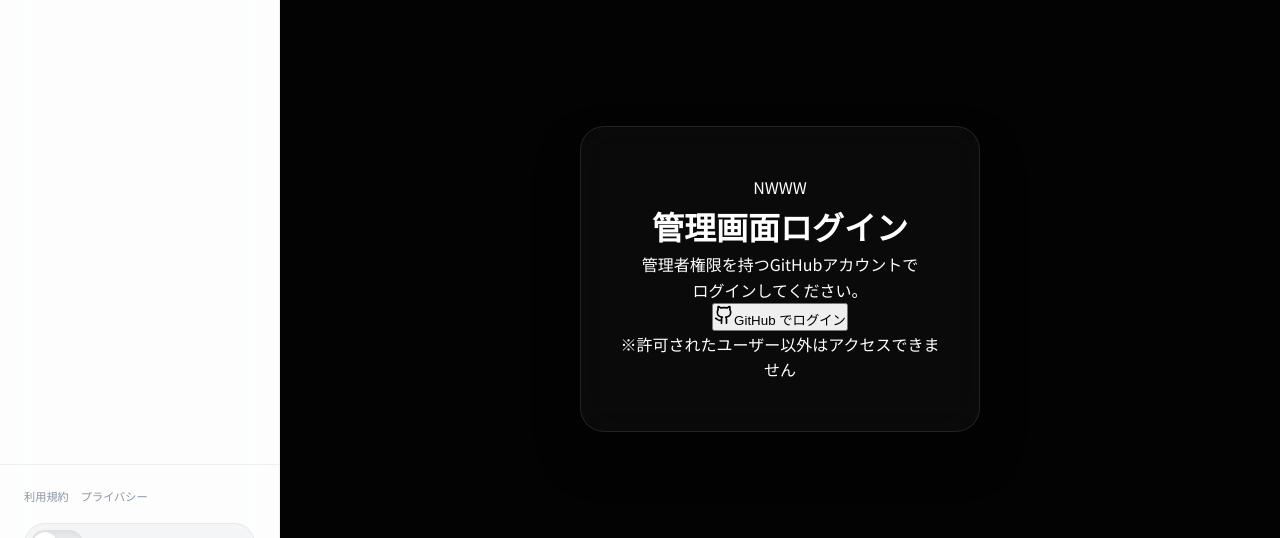
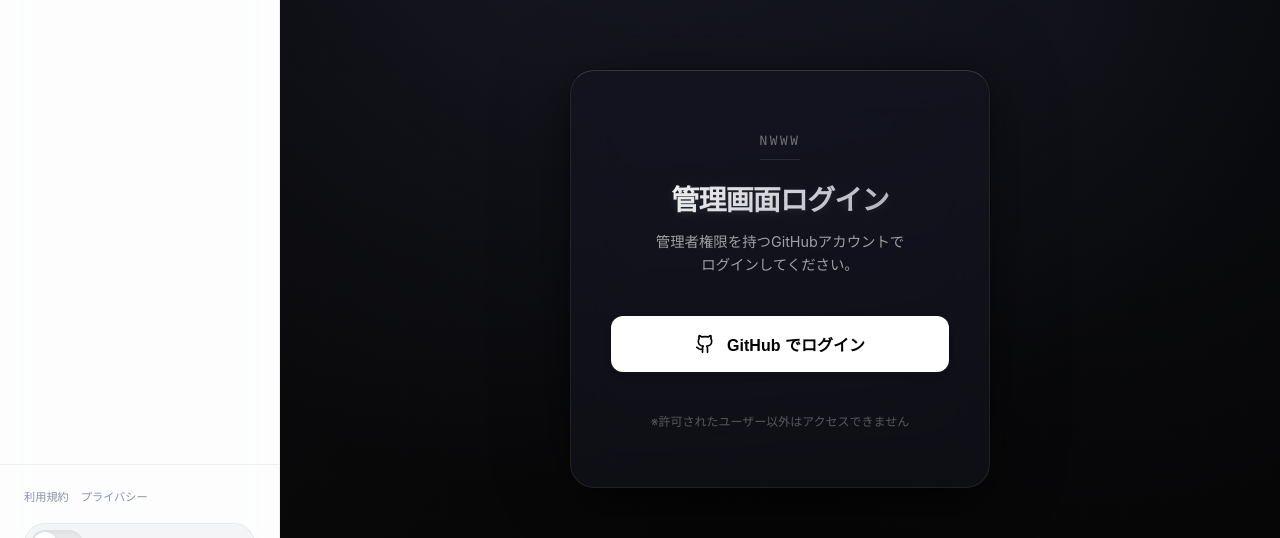
Before and after one commit to genki-kun/nwww, a Next.js app: page /auth/signin in a window 1280 px wide. Shown: the part 211-749 px from the top of the page. Built offline with nearby package versions, Linux system fonts and the light colour scheme; no server answers; the database is empty.

Commit message:
feat: upgrade sign-in page design with glassmorphism and animations

```diff
--- a/src/app/auth/signin/page.module.css
+++ b/src/app/auth/signin/page.module.css
@@ -1,93 +1,215 @@
+/* Global Container: Deep ambient background */
 .container {
     display: flex;
     align-items: center;
     justify-content: center;
     min-height: 100vh;
-    background-color: #030303;
+    background-color: #050505;
+    background-image:
+        radial-gradient(circle at 50% 0%, #1a1c29 0%, transparent 70%),
+        radial-gradient(circle at 85% 30%, rgba(40, 45, 70, 0.2) 0%, transparent 50%),
+        radial-gradient(circle at 15% 70%, rgba(30, 30, 40, 0.2) 0%, transparent 50%);
+    background-attachment: fixed;
+    /* Parallax-like feel */
     color: #fff;
-    font-family: var(--font-noto);
+    font-family: var(--font-sans, sans-serif);
+    overflow: hidden;
+    position: relative;
 }
 
-.card {
-    width: 100%;
-    max-width: 400px;
-    padding: 3rem 2rem;
-    background: rgba(255, 255, 255, 0.03);
-    border: 1px solid rgba(255, 255, 255, 0.1);
-    border-radius: 1.5rem;
-    backdrop-filter: blur(20px);
-    text-align: center;
-    box-shadow: 0 25px 50px -12px rgba(0, 0, 0, 0.5);
+/* Subtle grid overlay for texture */
+.container::before {
+    content: '';
+    position: absolute;
+    top: 0;
+    left: 0;
+    right: 0;
+    bottom: 0;
+    background-image:
+        linear-gradient(rgba(255, 255, 255, 0.02) 1px, transparent 1px),
+        linear-gradient(90deg, rgba(255, 255, 255, 0.02) 1px, transparent 1px);
+    background-size: 40px 40px;
+    opacity: 0.3;
+    pointer-events: none;
+    z-index: 1;
 }
 
-.logoSection {
+/* Glass Card */
+.card {
+    position: relative;
+    z-index: 2;
+    width: 100%;
+    max-width: 420px;
+    padding: 3.5rem 2.5rem;
+
+    background: rgba(20, 20, 30, 0.6);
+    /* Slightly darker base for better contrast */
+    backdrop-filter: blur(24px) saturate(180%);
+    -webkit-backdrop-filter: blur(24px) saturate(180%);
+
+    border: 1px solid rgba(255, 255, 255, 0.08);
+    border-top: 1px solid rgba(255, 255, 255, 0.15);
+    /* Top highlight */
+    border-radius: 1.5rem;
+
+    box-shadow:
+        0 0 0 1px rgba(0, 0, 0, 0.2),
+        /* Inner shadow */
+        0 20px 40px -10px rgba(0, 0, 0, 0.6),
+        /* Deep shadow */
+        0 0 80px rgba(0, 0, 0, 0.3);
+    /* Ambient glow */
+
+    text-align: center;
+    transform: translateY(20px);
+    opacity: 0;
+    animation: fadeInUp 0.8s cubic-bezier(0.16, 1, 0.3, 1) forwards;
+}
+
+/* Entrance Animation */
+@keyframes fadeInUp {
+    to {
+        opacity: 1;
+        transform: translateY(0);
+    }
+}
+
+/* Header Area */
+.header {
     margin-bottom: 2.5rem;
 }
 
-.subtitle {
-    margin-top: 1rem;
-    font-size: 0.75rem;
-    font-weight: 700;
-    letter-spacing: 0.3em;
-    color: rgba(255, 255, 255, 0.5);
+.logo {
+    font-family: var(--font-mono, monospace);
+    font-size: 0.8rem;
+    letter-spacing: 0.2em;
+    color: rgba(255, 255, 255, 0.4);
+    margin-bottom: 1.5rem;
     text-transform: uppercase;
+    position: relative;
+    display: inline-block;
 }
 
-.error {
-    background: rgba(239, 68, 68, 0.1);
-    border: 1px solid rgba(239, 68, 68, 0.2);
-    color: #ef4444;
-    padding: 0.75rem;
-    border-radius: 0.75rem;
-    font-size: 0.85rem;
-    margin-bottom: 1.5rem;
+.logo::after {
+    content: '';
+    display: block;
+    width: 40px;
+    height: 1px;
+    background: rgba(255, 255, 255, 0.1);
+    margin: 0.5rem auto 0;
 }
 
-.info {
-    font-size: 0.9rem;
-    color: rgba(255, 255, 255, 0.7);
-    line-height: 1.6;
-    margin-bottom: 2rem;
+.title {
+    font-size: 1.75rem;
+    font-weight: 800;
+    /* Extra Bold */
+    margin-bottom: 0.75rem;
+    letter-spacing: -0.03em;
+    line-height: 1.2;
+
+    /* Gradient Text */
+    background: linear-gradient(135deg, #ffffff 0%, #a0a0b0 100%);
+    -webkit-background-clip: text;
+    -webkit-text-fill-color: transparent;
+    text-shadow: 0 2px 10px rgba(255, 255, 255, 0.1);
 }
 
-.button {
+.description {
+    font-size: 0.9rem;
+    line-height: 1.6;
+    color: rgba(255, 255, 255, 0.6);
+    font-weight: 400;
+}
+
+/* Interaction Area */
+.content {
+    display: flex;
+    flex-direction: column;
+    gap: 1.5rem;
+}
+
+/* GitHub Login Button */
+.githubButton {
+    position: relative;
     display: flex;
     align-items: center;
     justify-content: center;
     gap: 0.75rem;
     width: 100%;
     padding: 1rem;
+
     background-color: #fff;
     color: #000;
+
     border: none;
     border-radius: 0.75rem;
+
     font-weight: 600;
     font-size: 1rem;
     cursor: pointer;
-    transition: all 0.2s cubic-bezier(0.16, 1, 0.3, 1);
+    transition: all 0.3s cubic-bezier(0.16, 1, 0.3, 1);
+
+    box-shadow: 0 4px 6px rgba(0, 0, 0, 0.1);
+    overflow: hidden;
 }
 
-.button:hover {
-    background-color: rgba(255, 255, 255, 0.9);
-    transform: translateY(-2px);
-    box-shadow: 0 10px 20px -10px rgba(255, 255, 255, 0.3);
+/* Button Glow Effect on Hover */
+.githubButton::before {
+    content: '';
+    position: absolute;
+    top: 0;
+    left: 0;
+    right: 0;
+    bottom: 0;
+    background: linear-gradient(45deg, rgba(255, 255, 255, 0) 40%, rgba(255, 255, 255, 0.4) 50%, rgba(255, 255, 255, 0) 60%);
+    transform: translateX(-100%);
+    transition: transform 0.6s ease;
 }
 
-.button:active {
-    transform: translateY(0);
+.githubButton:hover {
+    transform: translateY(-2px) scale(1.02);
+    box-shadow: 0 12px 24px -6px rgba(255, 255, 255, 0.25);
+    background-color: #f8f9fa;
 }
 
-.footer {
-    margin-top: 2rem;
+.githubButton:hover::before {
+    transform: translateX(100%);
 }
 
-.backLink {
-    font-size: 0.85rem;
-    color: rgba(255, 255, 255, 0.4);
-    text-decoration: none;
+.githubButton:active {
+    transform: translateY(0) scale(0.98);
+}
+
+.githubButton:disabled {
+    opacity: 0.7;
+    cursor: not-allowed;
+    transform: none;
+}
+
+/* Spinner */
+.spinner {
+    width: 20px;
+    height: 20px;
+    border: 2px solid rgba(0, 0, 0, 0.1);
+    border-left-color: #000;
+    border-radius: 50%;
+    animation: spin 1s linear infinite;
+}
+
+@keyframes spin {
+    to {
+        transform: rotate(360deg);
+    }
+}
+
+/* Note Text */
+.note {
+    font-size: 0.75rem;
+    color: rgba(255, 255, 255, 0.3);
+    margin-top: 1rem;
     transition: color 0.2s ease;
 }
 
-.backLink:hover {
-    color: #fff;
+.card:hover .note {
+    color: rgba(255, 255, 255, 0.5);
 }
```
